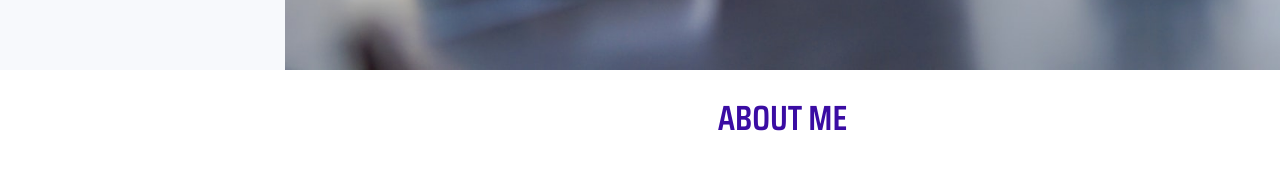
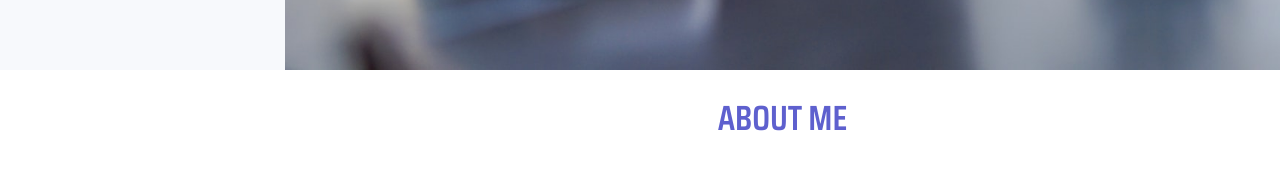
Before and after one commit to Nekochan977/junior-frontend-react-developper, a website: page index.html in a window 1280 px wide. Shown: the part 730-925 px from the top of the page. Drawn offline with Linux system fonts and the light colour scheme.

Commit message:
cleaning

```diff
--- a/index.css
+++ b/index.css
@@ -104,7 +104,6 @@ NAVIGATION
   position: relative;
   z-index: 6;
   margin: 40px 20px 10px;
-  /*text-align: center;*/
 }
 .type-wrap{
   text-align: center;
@@ -121,7 +120,6 @@ NAVIGATION
 }
 .navigation{
   text-align: start;
-  /* margin-top: 1rem; */
   z-index: 999;
   position: relative;
 }
@@ -273,9 +271,6 @@ ABOUT SECTION
 .section-content {
   display: flex;
   -ms-flex-wrap: wrap;
-  /*flex-wrap: wrap;*/
-  /*margin-right: -15px;*/
-  /*margin-left: -15px;*/
   padding-bottom: 30px;
   justify-content: center;
 }
@@ -291,14 +286,13 @@ ABOUT SECTION
 .text-content-title,
 .loc-icon,
 .passion-head {
-  color: #3a0ca3;
+  color: #5e60ce;
 }
 .image-content {
   width: 50%;
   text-align: center;
   display: flex;
   flex-direction: column;
-  /* align-content: center; */
   align-items: center;
 }
 .about-img {
@@ -328,16 +322,10 @@ ABOUT SECTION
 .passion-item {
   position: relative;
   border-radius: 15px;
-  /* align-items: center; */
-  /* align-content: center; */
-  /* justify-content: center; */
-  /* justify-items: center; */
   align-items: center;
-  /* align-self: center; */
   padding: 2rem;
   margin: 0 auto;
   text-align: center;
-/* vertical-align: middle;*/
   background: aliceblue;
   width: 15rem;
   height: 15rem;
```
